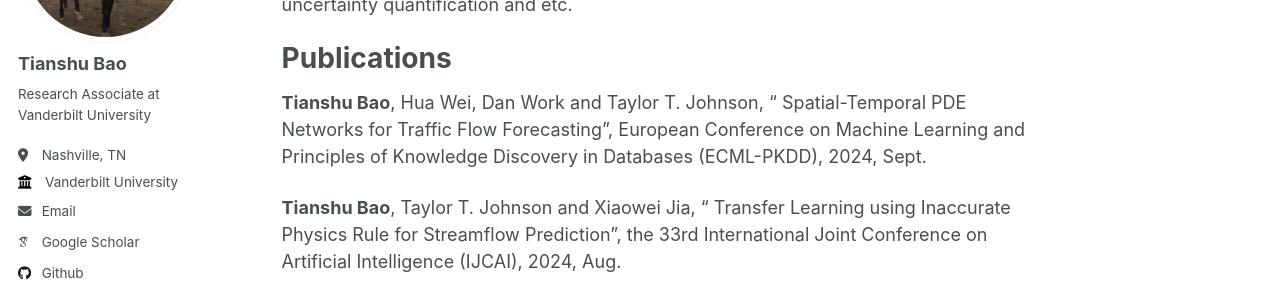
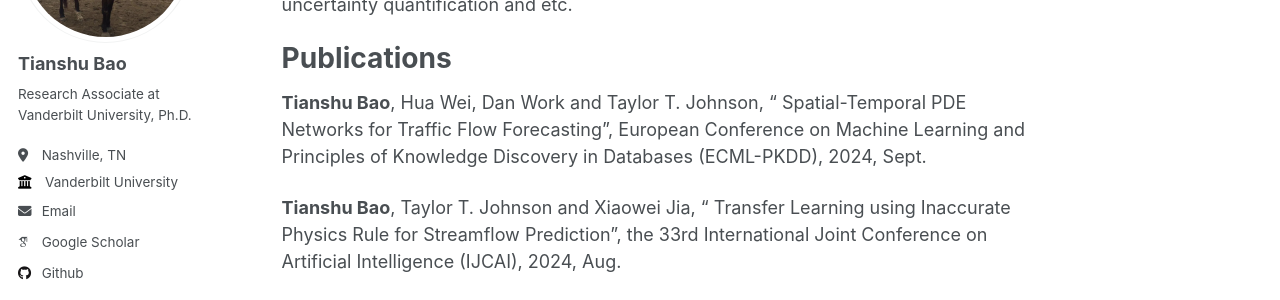
Before and after one commit to tianshubao1/tianshubao1.github.io, a Jekyll site: the page built from _pages/about.md, in a window 1280 px wide. Shown: the part 238-538 px from the top of the page. Built offline with Jekyll 4.4.1, drawn with Linux system fonts in a browser that asks for light colours; some web fonts are replaced.

```diff
--- a/_config.yml
+++ b/_config.yml
@@ -24,7 +24,7 @@ author:
   avatar           : "photo 1.jpg"
   name             : "Tianshu Bao"
   pronouns         : # example: "she/her"
-  bio              : "Research Associate at Vanderbilt University"
+  bio              : "Research Associate at Vanderbilt University, Ph.D."
   location         : "Nashville, TN"
   employer         : "Vanderbilt University"
   uri              : # URL
```
